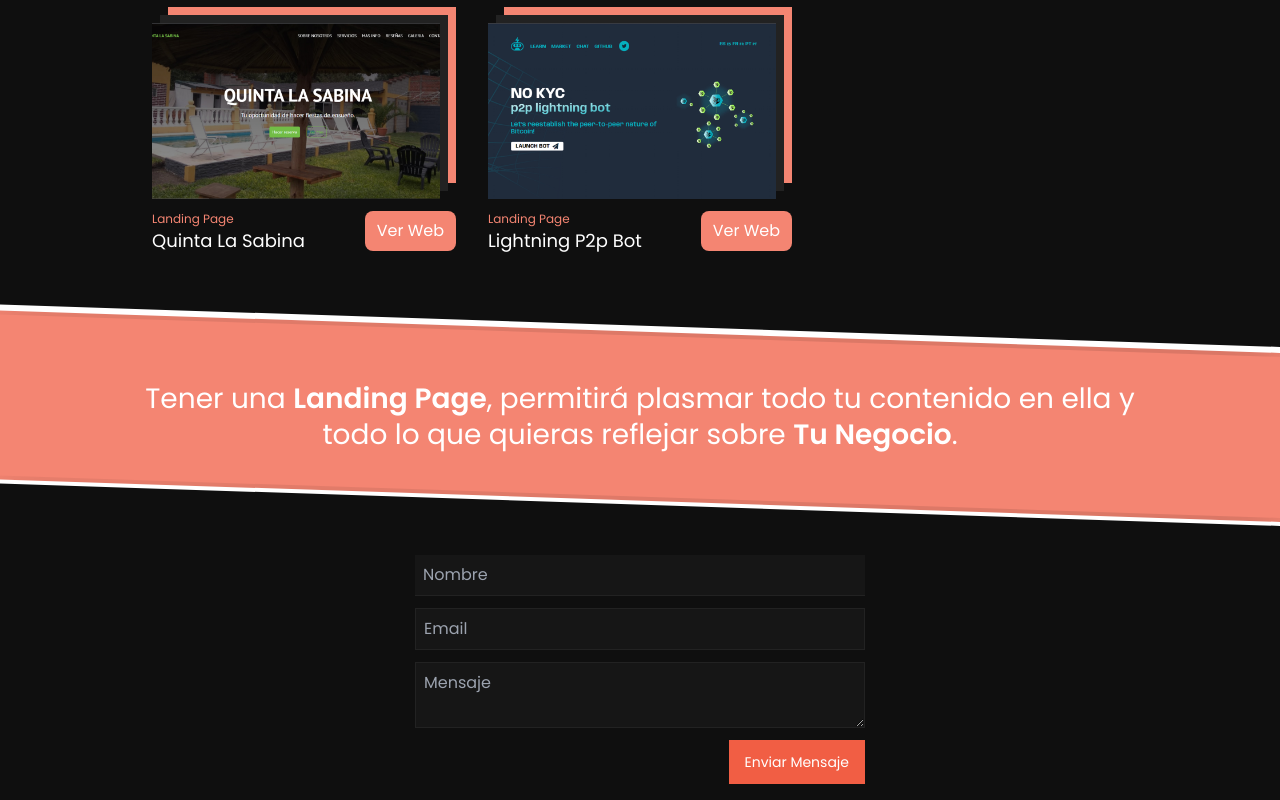
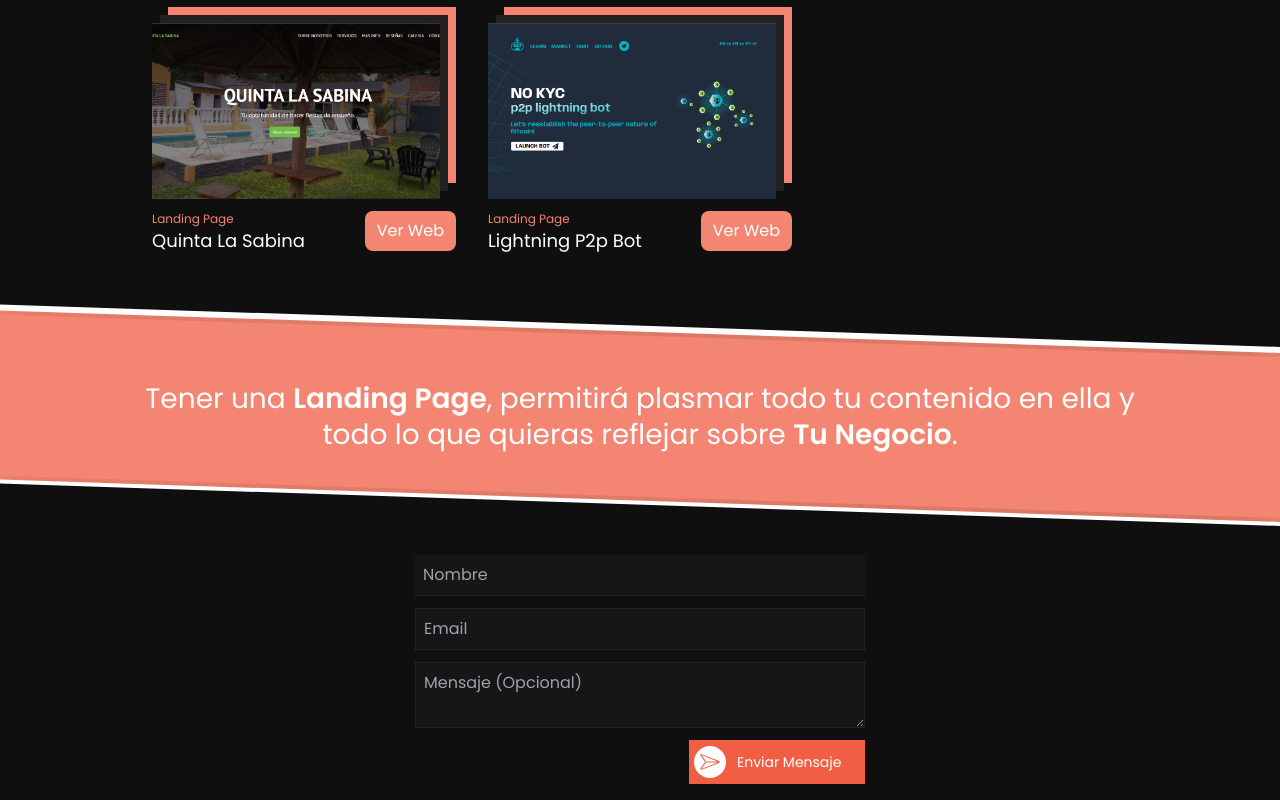
Before and after one commit to Aleervdnr/portfolio-2024, a React (Vite) app: page / in a window 1280 px wide. Shown: the part 1848-2648 px from the top of the page. Built offline with nearby package versions, Linux system fonts and the light colour scheme.

Commit message:
button email animation

```diff
--- a/package.json
+++ b/package.json
@@ -13,7 +13,8 @@
   "dependencies": {
     "@emailjs/browser": "^3.11.0",
     "react": "^18.2.0",
-    "react-dom": "^18.2.0"
+    "react-dom": "^18.2.0",
+    "react-icons": "^4.10.1"
   },
   "devDependencies": {
     "@types/react": "^18.2.15",
--- /dev/null
+++ b/src/componentes/emailForm/ButtonEmail.jsx
@@ -0,0 +1,20 @@
+import { CiPaperplane } from 'react-icons/ci';
+
+export default function ButtonEmail({isClicked}) {
+
+  return (
+    <button
+        className="relative overflow-hidden bg-naranja text-sm text-white w-44 px-4 py-3 self-end flex place-items-center pl-12"
+    >
+        <div className={`absolute left-0  h-full w-full grid place-items-center grid-cols-[1fr,35px] translate-x-[-138px] bg-naranja ${isClicked? `animate-sendEmail` : ``} `}>
+            <span className={isClicked ? `animate-fadeInLow`:``}>Mensaje Enviado</span>
+            <div className='bg-white rounded-full p-1  '>
+                <CiPaperplane className='text-naranja w-6 h-6'/>
+            </div>
+        </div>
+        <span>
+            Enviar Mensaje
+        </span>
+    </button>
+  )
+}
--- a/src/componentes/emailForm/ContactUs.jsx
+++ b/src/componentes/emailForm/ContactUs.jsx
@@ -1,9 +1,12 @@
-import { useRef, useState } from 'react';
+import { useRef, useState,useEffect } from 'react';
 import emailjs from '@emailjs/browser';
 import { UseForm } from './useForm';
+import ButtonEmail from './ButtonEmail';
 
 export const ContactUs = () => {
   const form = useRef();
+
+  const [isClicked, setIsClicked] = useState(false)
 
   const initialForm = {
     user_name: "",
@@ -17,6 +20,12 @@ export const ContactUs = () => {
 
   const sendEmail = (e) => {
     e.preventDefault();
+
+    setIsClicked(true)
+
+    setTimeout(() => {
+      setIsClicked(false)
+    }, 10000);
 
    emailjs.sendForm('service_r4h4g33', 'template_9ta6rwl', form.current, 'ilpLRDgBqmSbpG_Lb')
      .then((result) => {
@@ -54,15 +63,12 @@ export const ContactUs = () => {
 
       <textarea
         name="message"
-        placeholder='Mensaje'
+        placeholder='Mensaje (Opcional)'
         value={message}
         onChange={onInputChange}
         className="bg-[#161616] border-[1px] border-[#222] p-2 focus:outline-none focus:border-anaranjado overflow-auto"/>
 
-      <input
-        type="submit"
-        value="Enviar Mensaje"
-        className="bg-naranja text-sm text-white w-fit px-4 py-3 self-end " />
+        <ButtonEmail isClicked={isClicked} setIsClicked={setIsClicked} />
     </form>
   );
 };
--- a/tailwind.config.js
+++ b/tailwind.config.js
@@ -18,7 +18,9 @@ export default {
       },
       animation: {
         'fadeIn': 'fadeIn 3s ease-out infinite',
+        'fadeInLow': 'fadeInLow 5s ease-out',
         'fadeIntro': 'fadeIntro 3s ease',
+        'sendEmail': 'leftToRight 10s ease',
       },
       keyframes: {
         fadeIn: {
@@ -29,6 +31,17 @@ export default {
         fadeIntro: {
           '0%': { opacity:0 },
           '100%': { opacity:1 },
+        },
+        fadeInLow: {
+          '0%': { opacity:0 },
+          '50%': { opacity:0 },
+          '100%': { opacity:1 },
+        },
+        leftToRight: {
+          '0%': { transform: 'translateX(-138px)' },
+          '30%': { transform: 'translateX(-5px)' },
+          '50%': { transform: 'translateX(-5px)' },
+          '100%': { transform: 'translateX(-138px)'  },
         },
       },
       backgroundImage: {
```
Also changed, not shown: src/componentes/Footer.jsx (+0 -26 lines), 1 other file (tests, documents, lock files or other folders).
